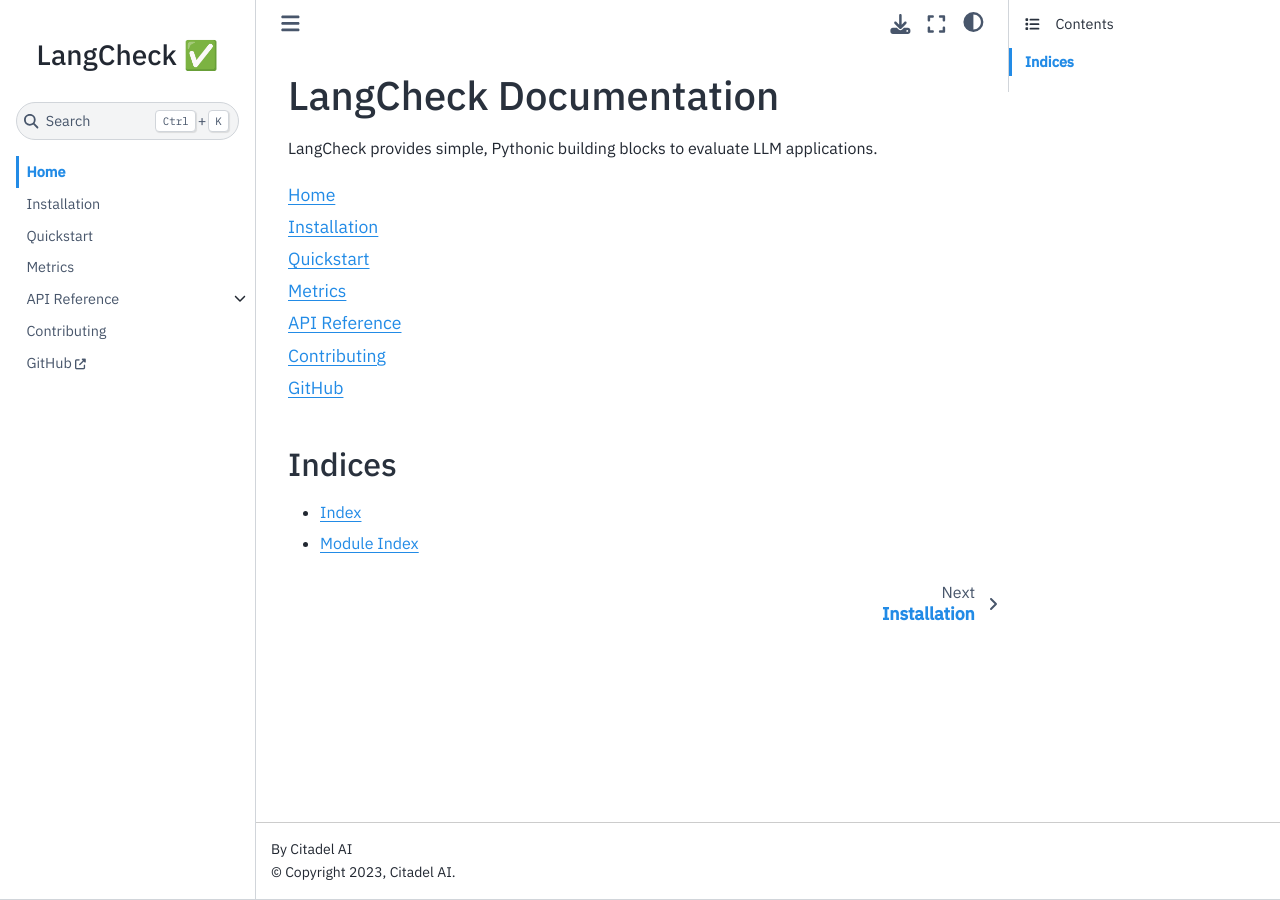
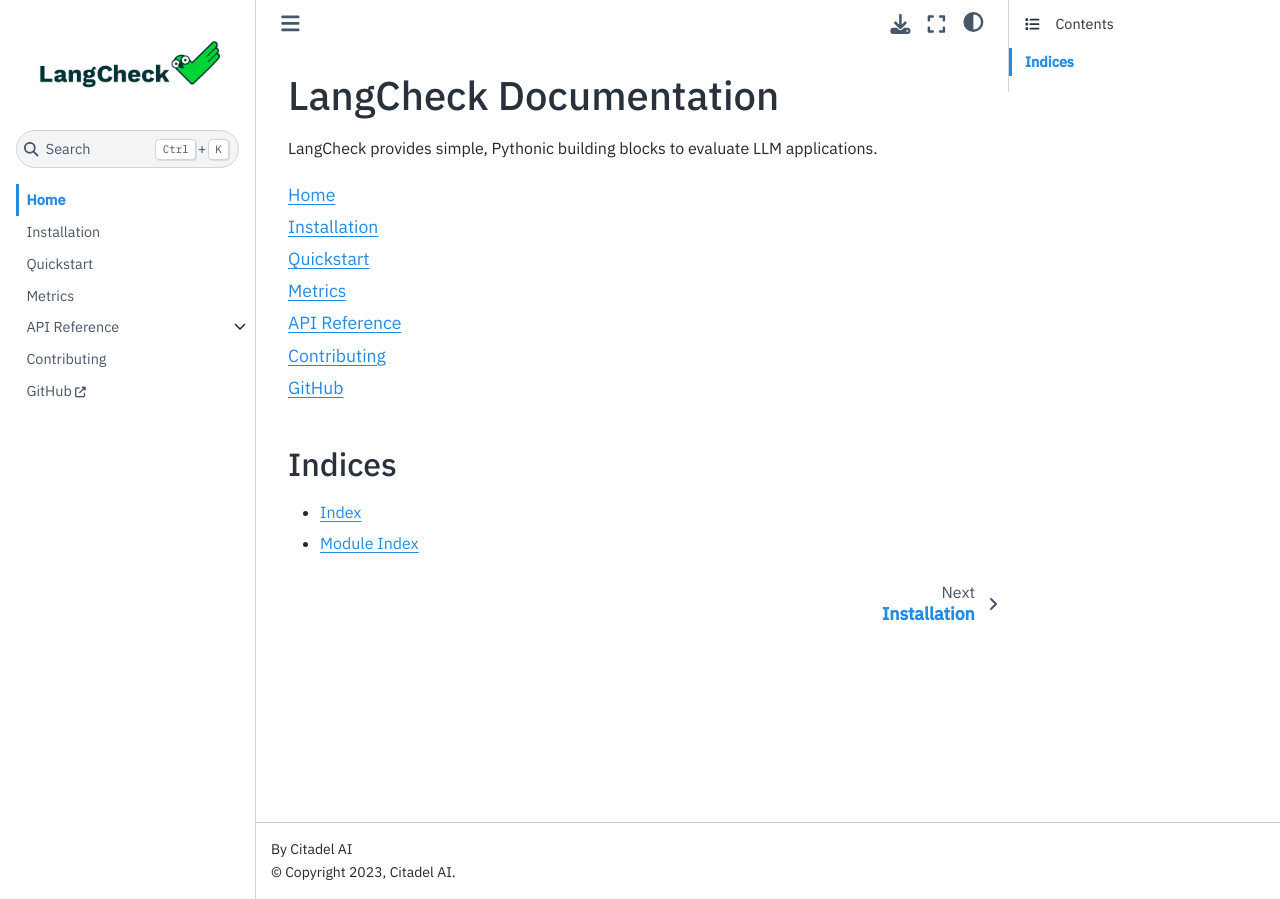
Before and after one commit to citadel-ai/langcheck, a Sphinx documentation site: the page built from docs/index.md, in a window 1280 px wide. Built offline with Sphinx 7.4.7 and the Sphinx Book theme 1.1.4, drawn with Linux system fonts in a browser that asks for light colours.

Commit message:
Add logo to readme and docs

```diff
--- a/docs/conf.py
+++ b/docs/conf.py
@@ -44,3 +44,9 @@
 html_static_path = ['_static']
 html_css_files = ['custom.css']
 html_title = 'LangCheck ✅'
+html_theme_options = {
+    "logo": {
+        "image_light": "_static/LangCheck-Logo-horizontal.png",
+        "image_dark": "_static/LangCheck-Logo-White-horizontal.png",
+    }
+}
```
Also changed, not shown: README.md (+1 -1 lines), docs/_static/LangCheck-Logo-White-horizontal.png (added), docs/_static/LangCheck-Logo-White-square.png (added), docs/_static/LangCheck-Logo-horizontal.png (added), docs/_static/LangCheck-Logo-square.png (added).
